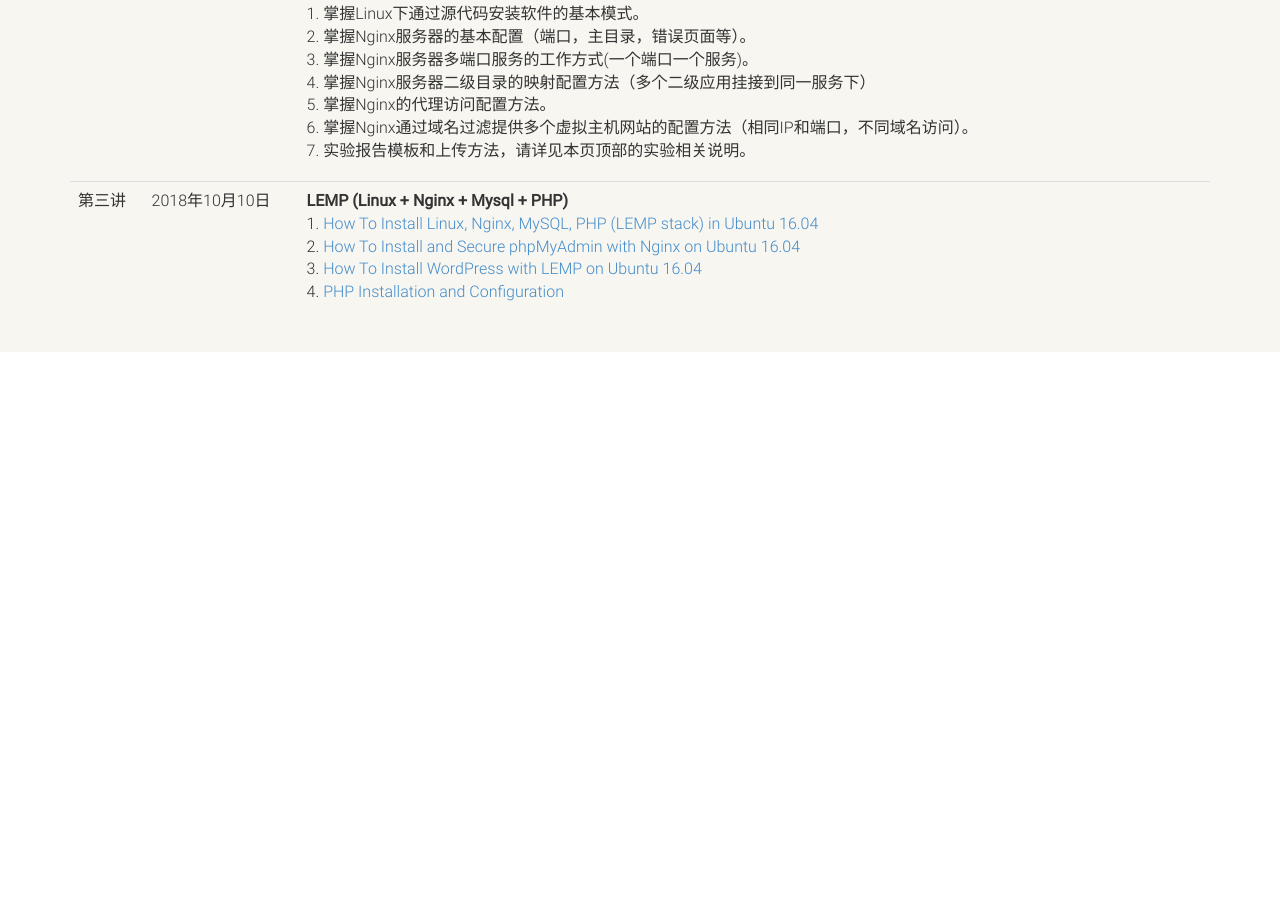
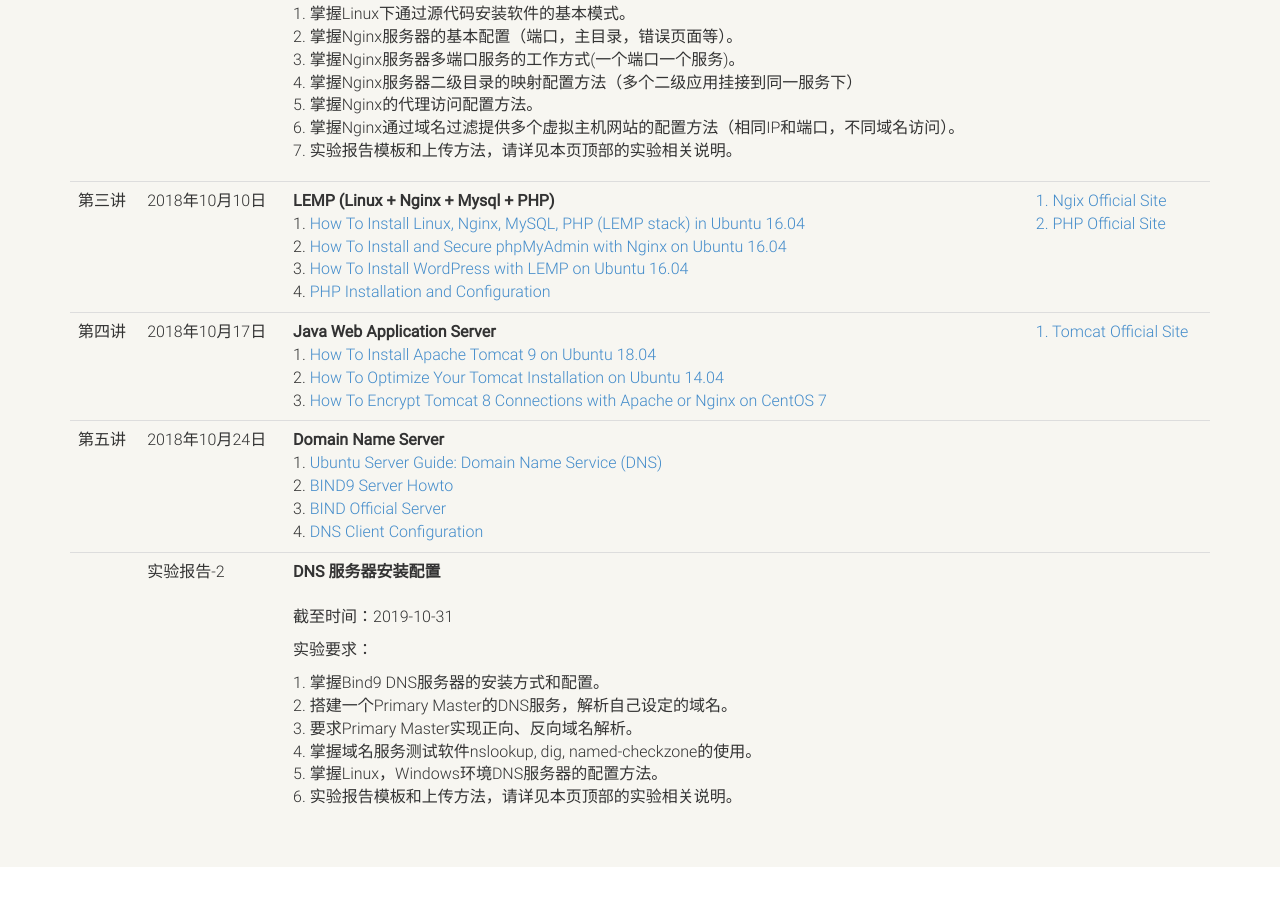
Before and after one commit to wushengcq/swu-linuxserver, a plain HTML site: page index.html in a window 1280 px wide. Shown: the part 1205-2110 px from the top of the page. Before the commit the page ends 1773 px from the top, so only its background shows below. Drawn offline with Linux system fonts and the light colour scheme.

Commit message:
add DNS chapter

```diff
--- a/index.html
+++ b/index.html
@@ -135,9 +135,62 @@
 		PHP Installation and Configuration</a><br>
     </td>
     <td>
+		<a target='_blank' href='https://nginx.org/en/'>1. Ngix Official Site</a><br>
+		<a target='_blank' href='http://php.net/'>2. PHP Official Site</a><br>
     </td>
   </tr>
 
+  <tr>
+    <td>第四讲</td>
+    <td>2018年10月17日</td>
+    <td>
+      <b>Java Web Application Server</b> <br>
+	  1. <a target='_blank' href='https://www.digitalocean.com/community/tutorials/install-tomcat-9-ubuntu-1804'>
+        How To Install Apache Tomcat 9 on Ubuntu 18.04 </a><br>
+      2. <a target='_blank' href='https://www.digitalocean.com/community/tutorials/how-to-optimize-your-tomcat-installation-on-ubuntu-14-04'>
+		How To Optimize Your Tomcat Installation on Ubuntu 14.04 </a><br>
+	  3. <a target='_blank' href='https://www.digitalocean.com/community/tutorials/how-to-encrypt-tomcat-8-connections-with-apache-or-nginx-on-centos-7'>
+		How To Encrypt Tomcat 8 Connections with Apache or Nginx on CentOS 7 </a><br>
+    </td>
+    <td>
+		<a target='_blank' href='http://tomcat.apache.org/'>1. Tomcat Official Site</a><br>
+    </td>
+  </tr>
+
+  <tr>
+    <td>第五讲</td>
+    <td>2018年10月24日</td>
+    <td>
+      <b>Domain Name Server</b> <br>
+	  1. <a target='_blank' href='https://help.ubuntu.com/lts/serverguide/dns.html'>
+        Ubuntu Server Guide: Domain Name Service (DNS) </a><br>
+      2. <a target='_blank' href='https://help.ubuntu.com/community/BIND9ServerHowto'>
+		BIND9 Server Howto </a><br>
+	  3. <a target='_blank' href='https://www.bind9.net/'>
+		BIND Official Server </a><br>
+	  4. <a target='_blank' href='https://help.ubuntu.com/lts/serverguide/network-configuration.html.en#dns-client-configuration'>
+		DNS Client Configuration </a><br>
+    </td>
+    <td>
+    </td>
+  </tr>
+ <tr>
+    <td></td>
+    <td>实验报告-2</td>
+    <td>
+      <b>DNS 服务器安装配置</b><br><br><p>
+		截至时间：2019-10-31<p>
+		实验要求：<p>
+		1. 掌握Bind9 DNS服务器的安装方式和配置。<br>
+		2. 搭建一个Primary Master的DNS服务，解析自己设定的域名。<br>
+		3. 要求Primary Master实现正向、反向域名解析。<br>
+		4. 掌握域名服务测试软件nslookup, dig, named-checkzone的使用。<br>
+		5. 掌握Linux，Windows环境DNS服务器的配置方法。<br>
+		6. 实验报告模板和上传方法，请详见本页顶部的实验相关说明。<br>
+    </td>
+    <td>
+    </td>
+  </tr>
 
 
 	<!--
```
